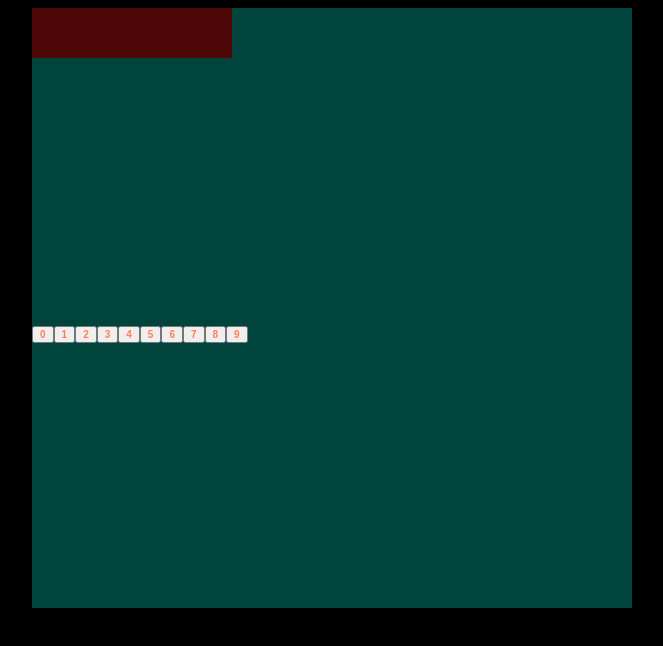
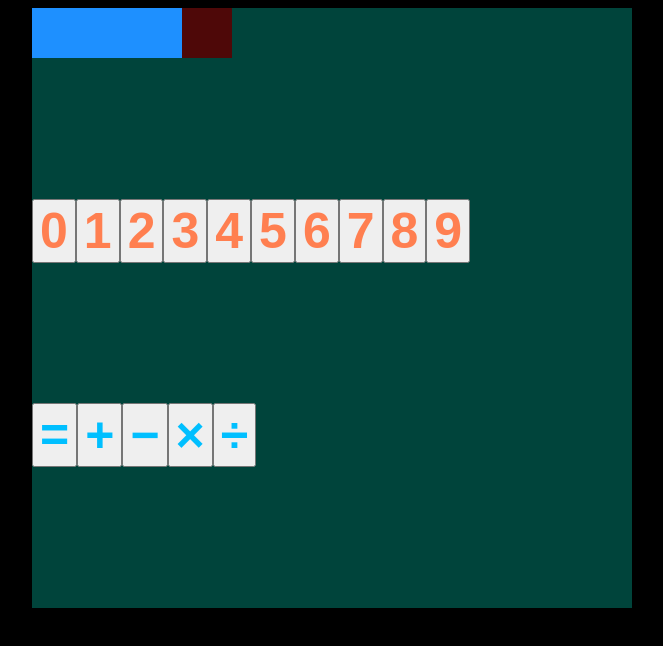
Before and after one commit to bradfieldmurray/calculator, a plain HTML site: page index.html in a window 1280 px wide. Shown: the whole page, without its empty margins (308-971 px from the left). Drawn offline with Linux system fonts and the light colour scheme.

Commit message:
operators work now with ability to continually solve basic equations

```diff
--- a/script.js
+++ b/script.js
@@ -1,36 +1,96 @@
-const buttons = new Array(10);
+const numberBtns = new Array(10);
+const operatorBtns = new Array(4);
+
+const equationLeft = document.createElement('div');
+const equationMid = document.createElement('div');
+const equationRight = document.createElement('div');
+
+const display = document.createElement('div');
+display.classList.add('display');
+
+equationLeft.classList.add('equation');
+equationMid.classList.add('equation');
+equationRight.classList.add('equation');
+
+
+
+display.appendChild(equationLeft);
+display.appendChild(equationMid);
+display.appendChild(equationRight);
+
+
+const operatorSymbols = [String.fromCharCode(0x002B), String.fromCharCode(0x2212), String.fromCharCode(0x00D7), String.fromCharCode(0x00F7)];
+
 const container = document.getElementById('container');
+
 const numberPane = document.createElement('div');
-const operaterPane = document.createElement('div');
+const operatorPane = document.createElement('div');
 
-for(let i =0; i <= 9; i++) {
-    buttons[i] = document.createElement('button');
-    buttons[i].classList.add('number');
-    buttons[i].textContent = `${i}`;
-    numberPane.appendChild(buttons[i]);
+const equalBtn = document.createElement('button');
+equalBtn.textContent = '=';
+equalBtn.classList.add('operators')
+operatorPane.appendChild(equalBtn)
+
+
+
+
+for(let i =0; i < 4; i++) {
+    operatorBtns[i] = document.createElement('button');
+    operatorBtns[i].classList.add('operators');
+    operatorBtns[i].textContent = operatorSymbols[i];
+    operatorPane.appendChild(operatorBtns[i]);
 }
 
-buttons.forEach((button) => {
+for(let i =0; i < numberBtns.length; i++) {
+    numberBtns[i] = document.createElement('button');
+    numberBtns[i].classList.add('number');
+    numberBtns[i].textContent = `${i}`;
+    numberPane.appendChild(numberBtns[i]);
+}
+
+numberBtns.forEach((button, index) => {
     button.addEventListener('click', () => {
-        console.log(button.textContent)
-        display.textContent = button.textContent;
+        if(equationMid.textContent == ''){
+            equationLeft.textContent += `${index}`;
+        } else {
+            equationRight.textContent += `${index}`;
+        }
     });
+});
+
+operatorBtns.forEach((button) => {
+    button.addEventListener('click', () =>{
+        equationMid.textContent = `${button.textContent}`;
+    });
+});
+
+equalBtn.addEventListener('click', () => {
+
+    equationLeft.textContent = operate(Number(equationLeft.textContent), operatorSymbols.indexOf(equationMid.textContent), Number(equationRight.textContent));
+    equationMid.textContent = '';
+    equationRight.textContent = '';
+
 });
 
 
 
-const display = document.createElement('div');
-display.classList.add('display');
 
 container.appendChild(display);
 container.appendChild(numberPane);
+container.appendChild(operatorPane);
 
+
+
+//functions for each operator
 const add = (a,b) => a+b;
 const subtract = (a,b) => a-b;
 const multiply = (a,b) => a*b;
 const divide = (a,b) => a/b;
 
+//array that stores references to operator functions (coincides with array of operator symbol for easy matching)
+const op = [add, subtract, multiply, divide];
 
-function operate(a,b) {
 
-}
+
+//get value of equation entered
+const operate = (a,symbol,b) => op[symbol](a,b);
--- a/style.css
+++ b/style.css
@@ -19,10 +19,23 @@ body {
     background-color:rgb(78, 8, 8);
     height:50px;
     width:200px;
+    display:flex;
 }
 
-.number {
-    font-size:10px;
+.number,
+.operators {
+    font-size:50px;
     font-weight:bolder;
     color:coral;
 }
+
+.operators {
+    color:deepskyblue
+}
+
+.equation {
+    background-color:dodgerblue;
+    font-size:50px;
+    width:50px;
+    height:50px;
+}
```
